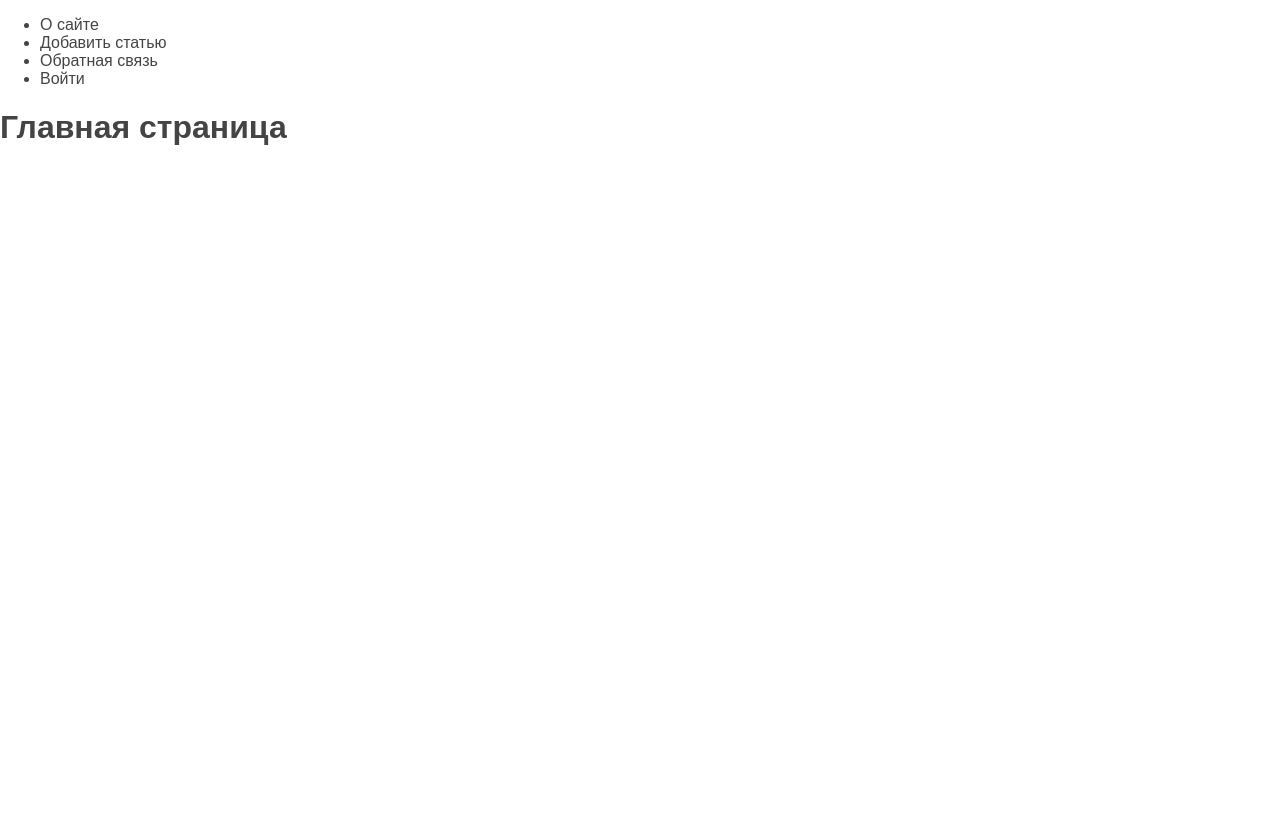
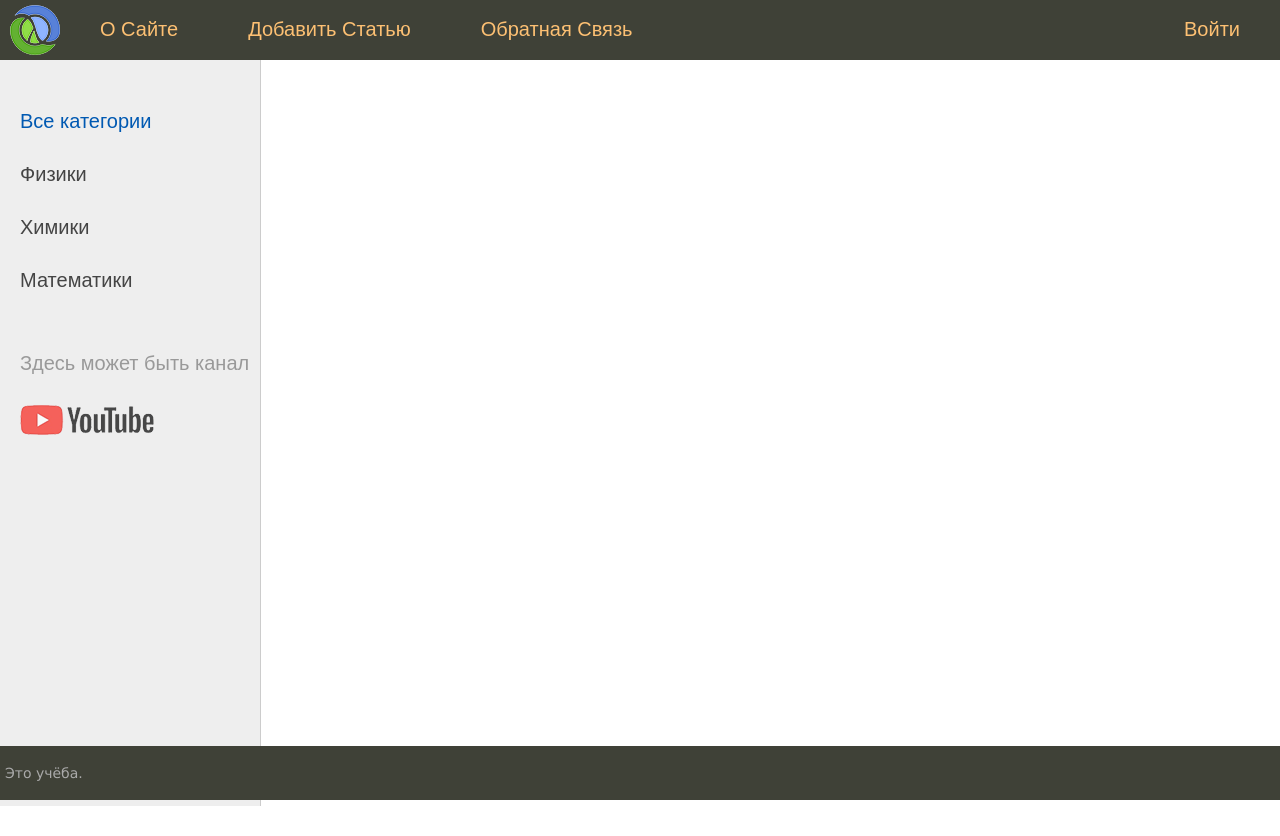
Before and after one commit to LeoNefesch/djsite, a Django app: page / in a window 1280 px wide. Before the commit the page ends 145 px from the top, so only its background shows below. Run offline with Django 4.2, Linux system fonts and the light colour scheme; data that the repository does not hold is empty.

Commit message:
Code completion

```diff
--- a/researchers/templates/researchers/base.html
+++ b/researchers/templates/researchers/base.html
@@ -1,21 +1,66 @@
 {% load static %}
 <!DOCTYPE html>
-<html lang='en'>
+<html>
 <head>
-    <meta charset="UTF-8">
     <title>{{ title }}</title>
     <link type="text/css" href="{% static 'researchers/css/styles.css' %}" rel="stylesheet" />
+    <meta http-equiv="Content-Type" content="text/html"; charset="UTF-8">
+    <link rel="shortcut icon" href="{% static 'researchers/images/main.ico' %}" type="image/x-icon"/>
+    <meta name="viewport" content="width=device-width, initial-scale=1.0">
 </head>
 <body>
+<table class="table-page" border=0 cellpadding="0" cellspacing="0">
+<tr><td valign=top>
 {% block mainmenu %}
-<ul>
+<div class="header">
+    <ul id="mainmenu" class="mainmenu">
+    <li class="logo"><a href="#"><div class="logo"></div></a></li>
 {% for m in menu %}
-<li>{{m}}</li>
+    {% if not forloop.last %}
+        <li><a href="#">{{m.title}}</a></li>
+    {% else %}
+        <li class="last"><a href="#">{{m.title}}</a></li>
+    {% endif %}
 {% endfor %}
-</ul>
+        </ul>
+        <div class="clear"></div>
+    </div>
 {% endblock mainmenu %}
 
+
+<table class="table-content" border=0 cellpadding="0" cellspacing="0">
+<tr>
+    <td valign="top" class="left-chapters">
+    <ul id="leftchapters">
+        <li class="selected">Все категории</li>
+        <li><a href='#'>Физики</a></li>
+        <li><a href='#'>Химики</a></li>
+        <li><a href='#'>Математики</a></li>
+        <li class="share">
+        <p>Здесь может быть канал</p>
+        <a class="share-yt" href="">
+        </li>
+    </ul>
+</td>
+
+<td valign="top" class="content">
+    {% block breadcrumbs %}
+    {% endblock %}
+
+    <div class="content-text">
 {% block content %}
 {% endblock %}
+    </div>
+
+</td></tr></table>
+</td></tr>
+
+<tr><td valign=top>
+    <div id="footer">
+        <p>Это учёба.</p>
+    </div>
+</td></tr></table>
+
+
 </body>
 </html>
--- a/researchers/templates/researchers/index.html
+++ b/researchers/templates/researchers/index.html
@@ -1,16 +1,13 @@
 {% extends 'researchers/base.html' %}
 
 {% block content %}
-<h1>{{ title }}</h1>
-
-<ul>
+<ul class="list-articles">
     {% for p in posts %}
-    <li>
-        <h2>{{p.title}}</h2>
+        <li><h2>{{p.title}}</h2>
         <p>{{p.content}}</p>
-        <hr>
-    </li>
+        <div class="clear"></div>
+        <p class="link-red-post"><a href="#">Читать пост</a></p>
+        </li>
     {% endfor %}
 </ul>
-
 {% endblock %}
```
